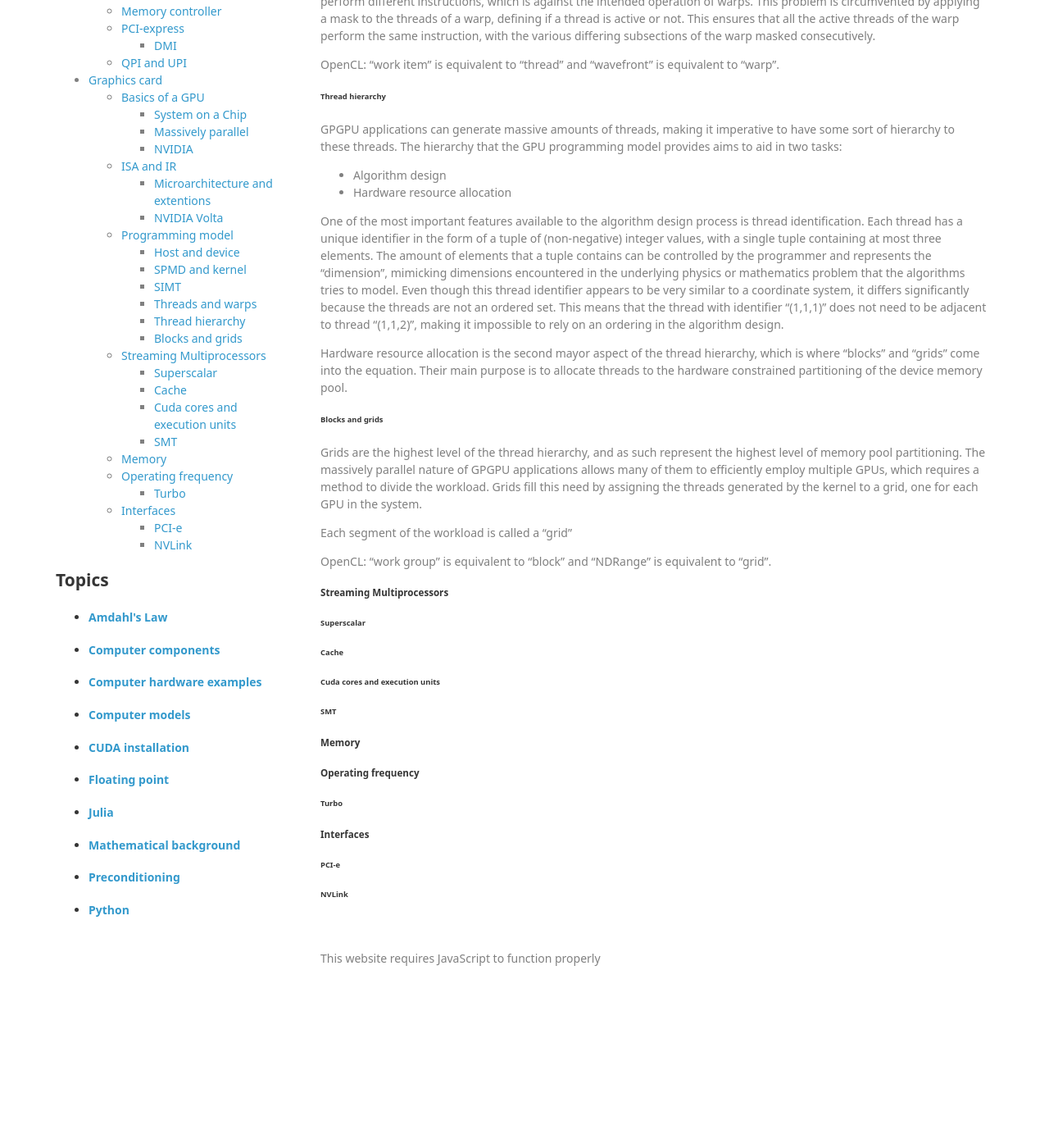
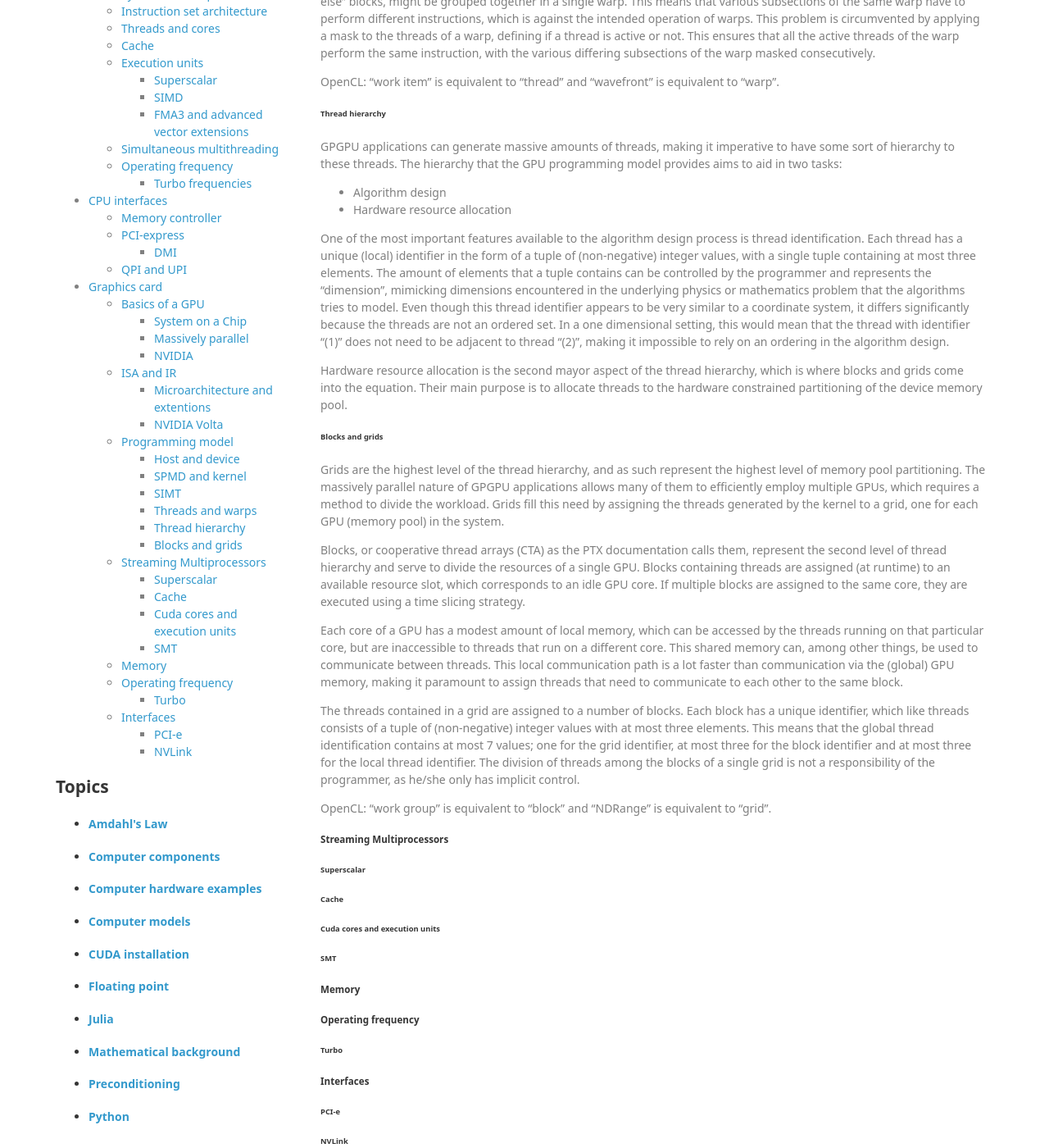
Before and after one commit to lucasbekker/lucasbekker.github.io, a Jekyll site: the page built from _sections/Computer_components.md, in a window 1280 px wide and 1400 px high, scrolled down 9966 px. Shown: the whole window at 82% size. Built offline with Jekyll 4.4.1, drawn with Linux system fonts in a browser that asks for light colours; nearby versions of some CDN libraries; formulas are drawn with MathJax 3; before the commit the page ends 11203 px from its top, so only the background shows below that; some of the changed text lies outside the part shown.

Commit message:
Further improvements based on Daan's feedback and finished subsection on blocks and grids.

```diff
--- a/_sections/Computer_components.md
+++ b/_sections/Computer_components.md
@@ -213,13 +213,13 @@
 
 ##### Programming model
 
-The programming model of a GPU has a more layered structure than the programming model of a traditional CPU based application. The mostly embarrassingly parallel workloads intended for the GPU gave rise to a programming model that was designed from the ground up to cater to the needs of splitting up an application into many independent pieces. Some of the nomenclature found in the programming model for GPUs is manufacturer specific, but the underlying concepts are usually present in the implementations of all the manufacturers of GPUs. This text will adhere to the names as they are presented in the documentation of [NVIDIA PTX](https://docs.nvidia.com/cuda/parallel-thread-execution/index.html), but the names of the equivalent concepts within OpenCL will be be provided for convenience.
+The programming model of a GPU has a more layered structure than the programming model of a traditional CPU based application. The mostly embarrassingly parallel workloads intended for the GPU gave rise to a programming model that was designed from the ground up to cater to the needs of splitting up an application into many independent pieces. Some of the nomenclature found in the programming model for GPUs is manufacturer specific, but the underlying concepts are usually present in the implementations of all the manufacturers of GPUs. This text will adhere to the names as they are presented in the documentation of [NVIDIA PTX](https://docs.nvidia.com/cuda/parallel-thread-execution/index.html), but the names of the equivalent concepts within OpenCL will be be provided for convenience. Furthermore, it is assumed that the code constructed by the programmer is in the CUDA language, not in the intermediate representation.
 
 ###### Host and device
 
 One of the most important aspects of the GPU programming model is the distinction between host and device.
 
-GPGPU applications basically contain two parts, sections that run on the host (CPU) and sections that run on the device (GPU). This is important because they both have their own and exclusive memory pool. The GPU is unable to execute instructions on data that is stored on the "host memory" (main memory) and the CPU is unable to execute instructions on data that is stored on the device memory ([VRAM](https://en.wikipedia.org/wiki/Video_card#Video_memory)). This necessitates transferring data between host and device, which are (generally) connected via the [PCI-e](https://lucasbekker.github.io/Computer_components#pci-express) interface.
+GPGPU applications basically contain two parts, sections that run on the host (CPU) and sections that run on the device (GPU). This is important because they both have their own and exclusive memory pool. The GPU is unable to execute instructions on data that is stored on the host memory (main memory) and the CPU is unable to execute instructions on data that is stored on the device memory ([VRAM](https://en.wikipedia.org/wiki/Video_card#Video_memory)). This necessitates transferring data between host and device, which are (generally) connected via the [PCI-e](https://lucasbekker.github.io/Computer_components#pci-express) interface.
 
 Transferring data to and from the device is a time consuming operation and can easily become a bottleneck for the performance of the application. In an effort to reduce the data transfers to an absolute minimum, management of the data location has been left to the programmer, so that it can be tailored to the requirements of the algorithm of the GPGPU application.
 
@@ -246,7 +246,7 @@
  - The complete set of input data locations.
  - The complete set of output data locations.
 
-A SIMT "thread" is different because it is more of an abstract concept, as it contains incomplete instructions:
+A SIMT thread is different because it is more of an abstract concept, as it contains incomplete instructions:
 
  - The type of execution unit that should process the instruction.
  - The type of instruction that should be executed.
@@ -268,15 +268,19 @@
  - Algorithm design
  - Hardware resource allocation
 
-One of the most important features available to the algorithm design process is thread identification. Each thread has a unique identifier in the form of a tuple of (non-negative) integer values, with a single tuple containing at most three elements. The amount of elements that a tuple contains can be controlled by the programmer and represents the "dimension", mimicking dimensions encountered in the underlying physics or mathematics problem that the algorithms tries to model. Even though this thread identifier appears to be very similar to a coordinate system, it differs significantly because the threads are not an ordered set. This means that the thread with identifier "(1,1,1)" does not need to be adjacent to thread "(1,1,2)", making it impossible to rely on an ordering in the algorithm design.
+One of the most important features available to the algorithm design process is thread identification. Each thread has a unique (local) identifier in the form of a tuple of (non-negative) integer values, with a single tuple containing at most three elements. The amount of elements that a tuple contains can be controlled by the programmer and represents the "dimension", mimicking dimensions encountered in the underlying physics or mathematics problem that the algorithms tries to model. Even though this thread identifier appears to be very similar to a coordinate system, it differs significantly because the threads are not an ordered set. In a one dimensional setting, this would mean that the thread with identifier "(1)" does not need to be adjacent to thread "(2)", making it impossible to rely on an ordering in the algorithm design.
 
-Hardware resource allocation is the second mayor aspect of the thread hierarchy, which is where "blocks" and "grids" come into the equation. Their main purpose is to allocate threads to the hardware constrained partitioning of the device memory pool.
+Hardware resource allocation is the second mayor aspect of the thread hierarchy, which is where blocks and grids come into the equation. Their main purpose is to allocate threads to the hardware constrained partitioning of the device memory pool.
 
 ###### Blocks and grids
 
-Grids are the highest level of the thread hierarchy, and as such represent the highest level of memory pool partitioning. The massively parallel nature of GPGPU applications allows many of them to efficiently employ multiple GPUs, which requires a method to divide the workload. Grids fill this need by assigning the threads generated by the kernel to a grid, one for each GPU in the system.
+Grids are the highest level of the thread hierarchy, and as such represent the highest level of memory pool partitioning. The massively parallel nature of GPGPU applications allows many of them to efficiently employ multiple GPUs, which requires a method to divide the workload. Grids fill this need by assigning the threads generated by the kernel to a grid, one for each GPU (memory pool) in the system.
 
-Each segment of the workload is called a "grid"
+Blocks, or cooperative thread arrays (CTA) as the PTX documentation calls them, represent the second level of thread hierarchy and serve to divide the resources of a single GPU. Blocks containing threads are assigned (at runtime) to an available resource slot, which corresponds to an idle GPU core. If multiple blocks are assigned to the same core, they are executed using a time slicing strategy.
+
+Each core of a GPU has a modest amount of local memory, which can be accessed by the threads running on that particular core, but are inaccessible to threads that run on a different core. This shared memory can, among other things, be used to communicate between threads. This local communication path is a lot faster than communication via the (global) GPU memory, making it paramount to assign threads that need to communicate to each other to the same block.
+
+The threads contained in a grid are assigned to a number of blocks. Each block has a unique identifier, which like threads consists of a tuple of (non-negative) integer values with at most three elements. This means that the global thread identification contains at most 7 values; one for the grid identifier, at most three for the block identifier and at most three for the local thread identifier. The division of threads among the blocks of a single grid is not a responsibility of the programmer, as he/she only has implicit control.
 
 OpenCL: "work group" is equivalent to "block" and "NDRange" is equivalent to "grid".
 
```
